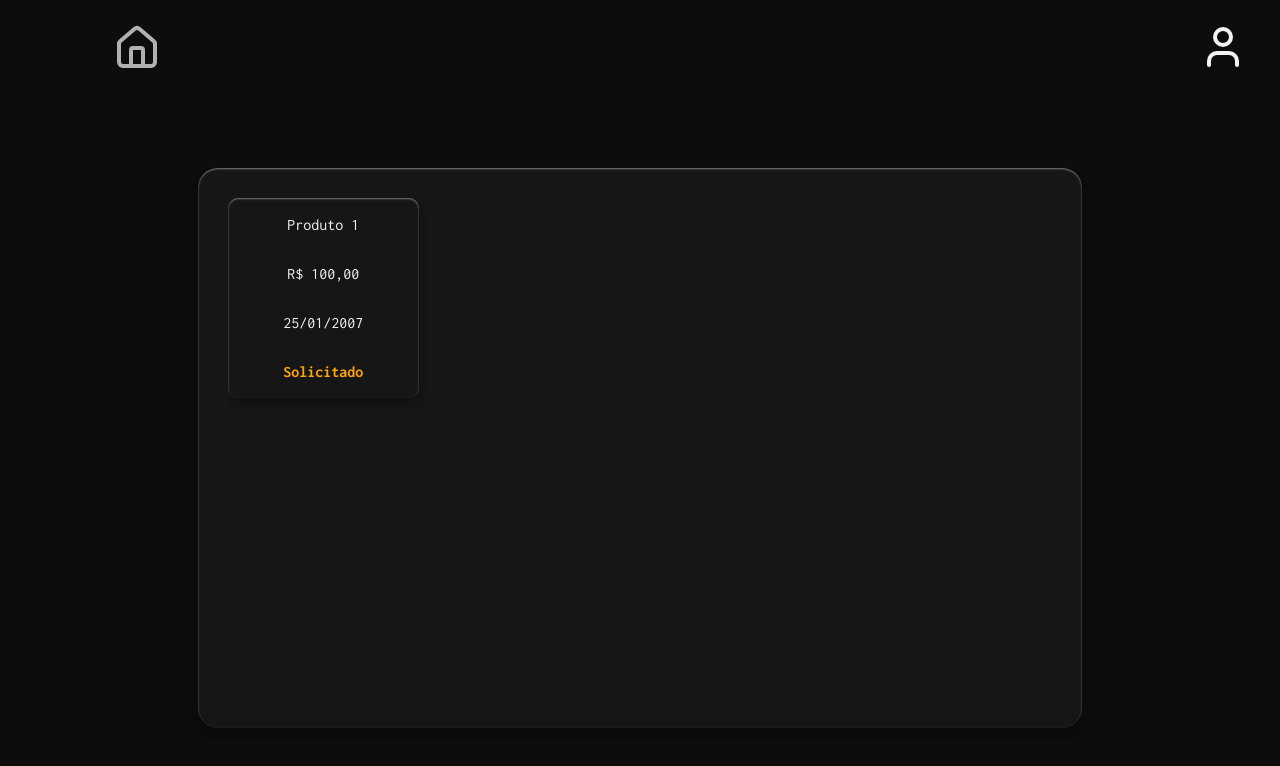
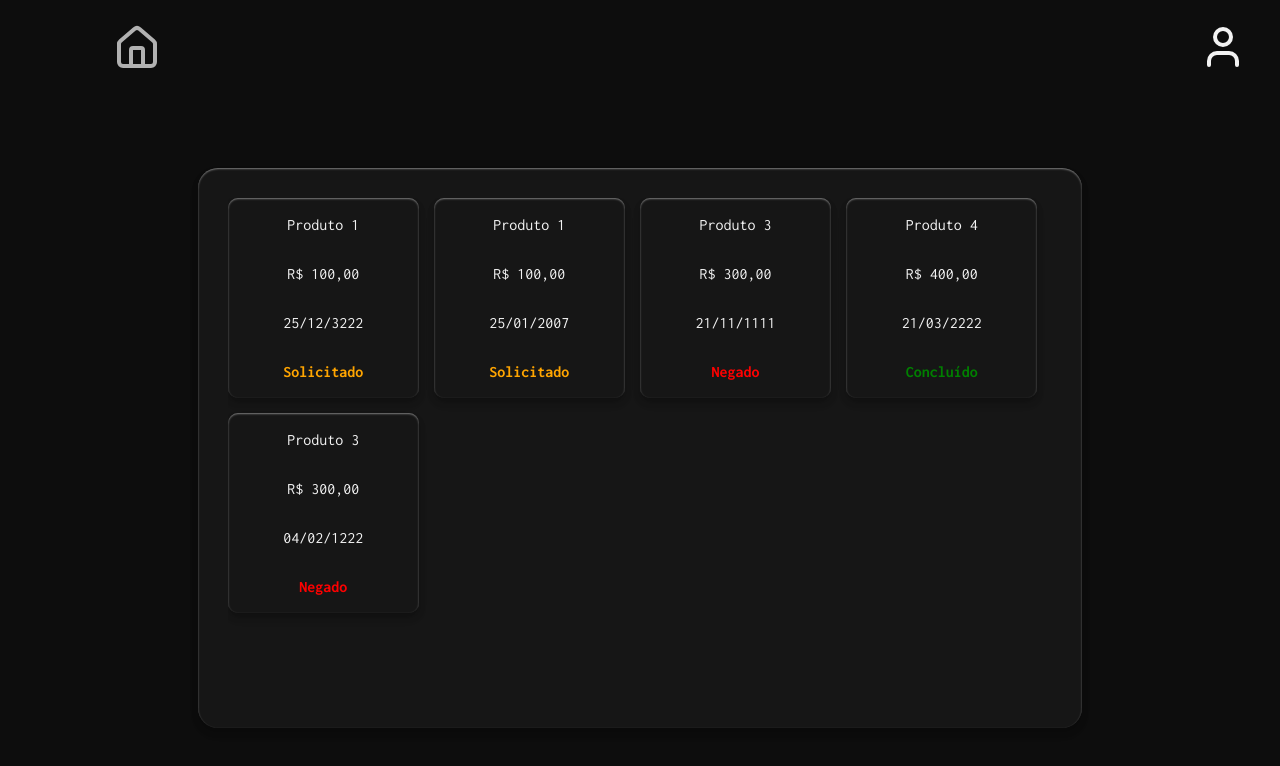
Before and after one commit to arturpretto/Projeto-FrontEnd-FutDigital, a React (Vite) app: page /admin in a window 1280 px wide. Shown: the top 766 px of the page. Built offline with nearby package versions, Linux system fonts and the light colour scheme; data requests are answered from the project's data file; sample sign-in values are in the browser's storage.

Commit message:
order fix

```diff
--- a/db.json
+++ b/db.json
@@ -52,6 +52,35 @@
       "date": "2007-01-25",
       "createdAt": "2026-02-02T16:20:15.673Z",
       "status": "pending"
+    },
+    {
+      "id": "4fe9",
+      "userId": "1",
+      "productId": "1",
+      "date": "3222-12-25",
+      "createdAt": "2026-02-02T18:56:06.720Z",
+      "status": "pending"
+    },
+    {
+      "userId": "1",
+      "productId": "3",
+      "date": "1111-11-21",
+      "status": "denied",
+      "id": "8eac"
+    },
+    {
+      "userId": "1",
+      "productId": "4",
+      "date": "2222-03-21",
+      "status": "completed",
+      "id": "2681"
+    },
+    {
+      "userId": "bbeb",
+      "productId": "3",
+      "date": "1222-02-04",
+      "status": "denied",
+      "id": "09ea"
     }
   ]
 }
--- a/src/pages/Admin/admin.jsx
+++ b/src/pages/Admin/admin.jsx
@@ -17,7 +17,7 @@ export default function Admin() {
 
     const logout = () => {
         localStorage.removeItem('userId')
-        navigate('/login')
+        navigate('/')
     }
 
     useEffect(() => {
@@ -37,7 +37,8 @@ export default function Admin() {
     }, [userId])
 
     useEffect(() => {
-        if (userId) {
+        if (!userId) return
+
         async function getUser() {
             try {
                 const response = await fetch(`http://localhost:3000/users/${userId}`);
@@ -50,18 +51,18 @@ export default function Admin() {
         }
 
         getUser()
-        } else {
-            navigate('/login')
-        }
     }, [userId])
 
     useEffect(() => {
         async function getOrders() {
+
             try {
-                const response = await fetch(`http://localhost:3000/orders?_sort=createdAt&_order=desc&_limit=15`)
+                const response = await fetch('http://localhost:3000/orders')
                 const ordersFound = await response.json()
 
-                setOrders(ordersFound)
+                const sort = ordersFound.sort((a, b) => new Date(b.createdAt) - new Date(a.createdAt)).slice(0, 15)
+
+                setOrders(sort)
             } catch (error) {
                 console.error(error)
             }
--- a/src/pages/Orders/order.jsx
+++ b/src/pages/Orders/order.jsx
@@ -15,6 +15,11 @@ export default function OrderDetails() {
 
     const { id } = useParams()
     const userId = localStorage.getItem('userId')
+
+    const logout = () => {
+        localStorage.removeItem('userId')
+        navigate('/')
+    }
 
     useEffect(() => {
         localStorage.setItem('mode', isLight ? 'light' : 'dark')
@@ -60,14 +65,9 @@ export default function OrderDetails() {
         }
     }, [userId])
 
-    const logout = () => {
-        localStorage.removeItem('userId')
-        navigate('/login')
-    }
-
     const accept = async () => {
         try {
-            const response = await fetch(`http://localhost:3000/orders/${orderId}`, {
+            const response = await fetch(`http://localhost:3000/orders/${order.id}`, {
                 method: 'PUT',
                 headers: {
                     'Content-Type': 'application/json'
@@ -90,7 +90,7 @@ export default function OrderDetails() {
 
     const deny = async () => {
         try {
-            const response = await fetch(`http://localhost:3000/orders/${orderId}`, {
+            const response = await fetch(`http://localhost:3000/orders/${order.id}`, {
                 method: 'PUT',
                 headers: {
                     'Content-Type': 'application/json'
@@ -107,6 +107,30 @@ export default function OrderDetails() {
                 navigate('/admin')
             }
         } catch (error) {
+            console.error(error);
+        }
+    }
+
+    const complete = async () => {
+        try {
+            const response = await fetch(`http://localhost:3000/orders/${order.id}`, {
+                method: 'PUT',
+                headers: {
+                    'Content-Type': 'application/json'
+                },
+                body: JSON.stringify({
+                    userId: order.userId,
+                    productId: order.productId,
+                    date: order.date,
+                    status: "completed"
+                })
+            });
+
+            if (response.ok) {
+                navigate('/admin')
+            }
+        }
+        catch (error) {
             console.error(error);
         }
     }
@@ -146,6 +170,7 @@ export default function OrderDetails() {
                         (<div className={styles.orderBtn}>
                             <button onClick={accept}>ACEITAR</button>
                             <button onClick={deny}>RECUSAR</button>
+                            {order.status === 'accepted' ? <button onClick={complete}>CONCLUIR</button> : ''}
                         </div>) : ''}
                 </div>
             </div>
--- a/src/pages/Orders/orders.jsx
+++ b/src/pages/Orders/orders.jsx
@@ -17,7 +17,7 @@ export default function Orders() {
 
     const logout = () => {
         localStorage.removeItem('userId')
-        navigate('/login')
+        navigate('/')
     }
 
     useEffect(() => {
--- a/src/pages/Product/checkout.jsx
+++ b/src/pages/Product/checkout.jsx
@@ -16,7 +16,7 @@ export default function Checkout() {
 
     const logout = () => {
         localStorage.removeItem('userId')
-        navigate('/login')
+        navigate('/')
     }
 
     const { id } = useParams()
--- a/src/pages/Product/product.jsx
+++ b/src/pages/Product/product.jsx
@@ -16,7 +16,7 @@ export default function ProductDetails() {
 
     const logout = () => {
         localStorage.removeItem('userId')
-        navigate('/login')
+        navigate('/')
     }
 
     const { id } = useParams()
--- a/src/pages/Services/services.jsx
+++ b/src/pages/Services/services.jsx
@@ -17,7 +17,7 @@ export default function Services() {
 
     const logout = () => {
         localStorage.removeItem('userId')
-        navigate('/login')
+        navigate('/')
     }
 
     useEffect(() => {
```
Lines whose indentation alone changed are shown as unchanged.
